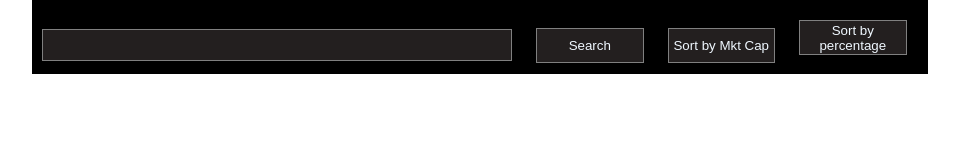
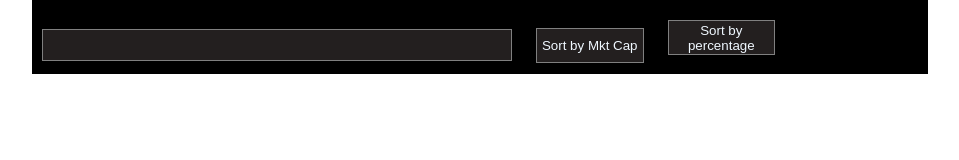
Before and after one commit to MohammedAnisMultani/CryptoMarket-ModuleTestF3, a plain HTML site: page index.html in a window 1280 px wide. Shown: the whole page, without its empty margins (160-1119 px from the left). Drawn offline with Linux system fonts and the light colour scheme; no server answers.

Commit message:
Crypto-Table

```diff
--- a/index.html
+++ b/index.html
@@ -10,7 +10,7 @@
     <section class="main">
         <div class="heading">
         <input type="text" name="" id="searchBar">
-        <button id="submit">Search</button>
+
         <button id="mkt">Sort by Mkt Cap</button>
         <button id="percentage">Sort by percentage</button>
     </div>
```
